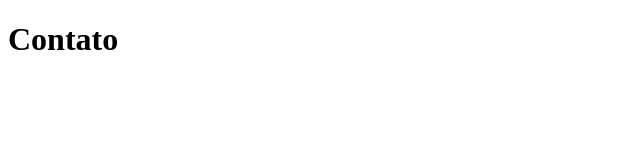
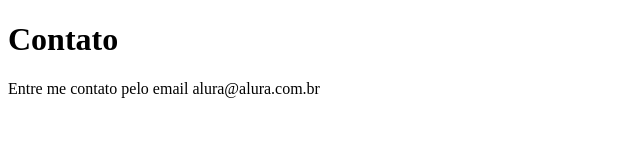
Before and after one commit to mateusverissimo94/sistema-de-cadastro, a plain HTML site: page contato.html in a window 1280 px wide. Shown: the whole page, without its empty margins (0-640 px from the left). Drawn offline with Linux system fonts and the light colour scheme.

Commit message:
adicionando o email de contato

```diff
--- a/contato.html
+++ b/contato.html
@@ -8,5 +8,6 @@
   </head>
   <body>
     <h1>Contato</h1>
+    <p>Entre me contato pelo email alura@alura.com.br</p>
   </body>
 </html>
```
